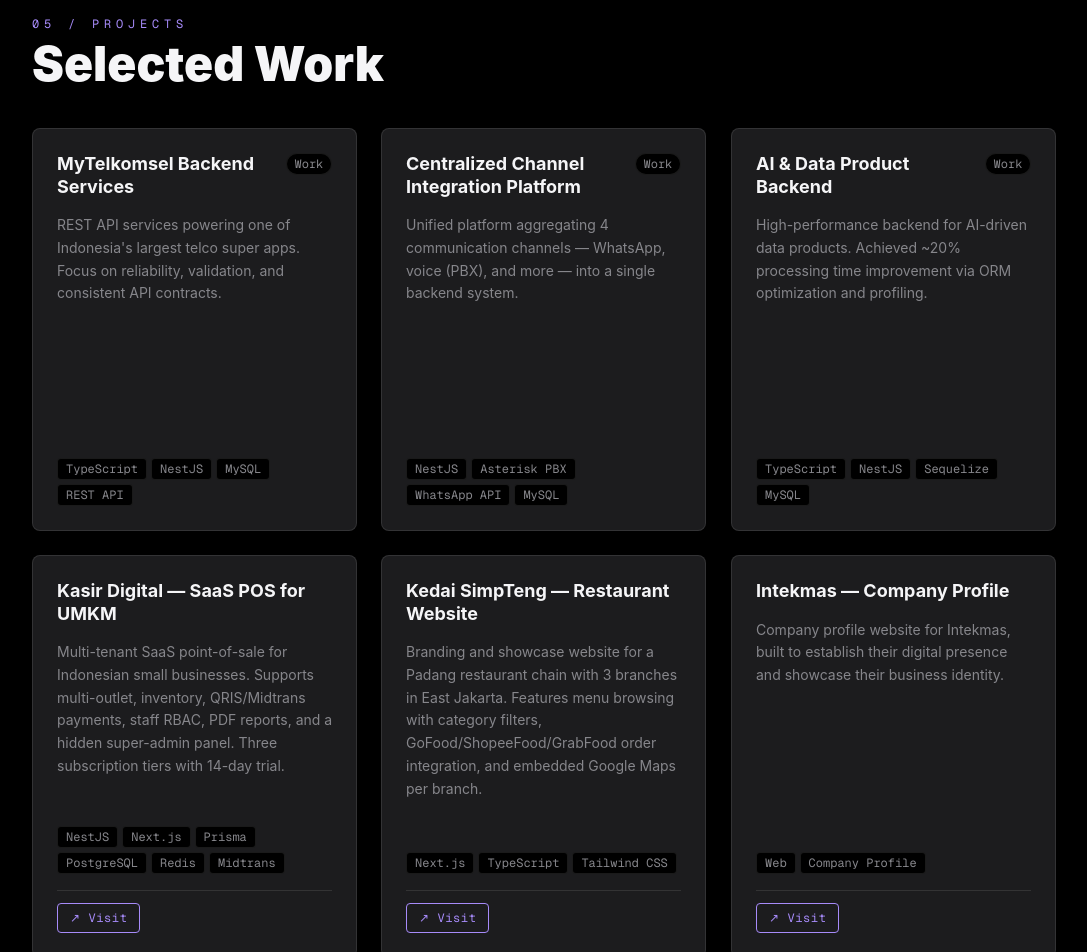
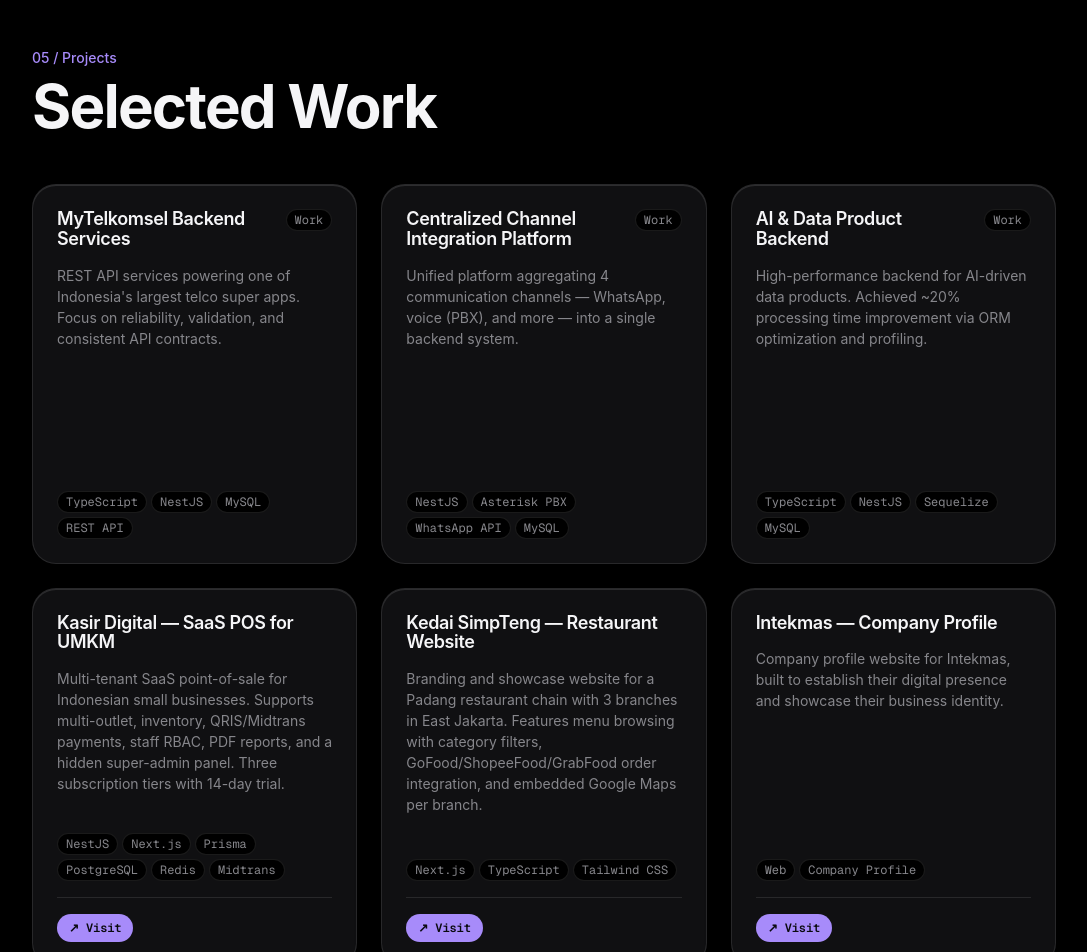
Before and after one commit to gilangmgm98/portofolio, a Next.js app: page / in a window 1280 px wide. Shown: the part 4040-4992 px from the top of the page, without its empty margins (96-1183 px from the left). Built offline with nearby package versions, Linux system fonts and the light colour scheme.

Commit message:
feat: glass project cards with lift hover, drop 3D tilt

```diff
--- a/src/components/sections/Projects.tsx
+++ b/src/components/sections/Projects.tsx
@@ -1,41 +1,22 @@
-'use client'
-
-import { useEffect, useRef } from 'react'
-import { gsap } from '@/lib/gsap'
 import { projects } from '@/data/projects'
 import ProjectCard from '@/components/ui/ProjectCard'
+import SectionHeading from '@/components/ui/SectionHeading'
+import { RevealGroup, RevealItem } from '@/components/motion/Reveal'
 
 export default function Projects() {
-  const sectionRef = useRef<HTMLElement>(null)
-  const gridRef = useRef<HTMLDivElement>(null)
-
-  useEffect(() => {
-    const ctx = gsap.context(() => {
-      const cards = gridRef.current?.querySelectorAll('.project-card-wrapper')
-      if (cards) {
-        gsap.from(cards, {
-          opacity: 0, y: 60, duration: 0.8, stagger: 0.15, ease: 'power3.out',
-          scrollTrigger: { trigger: sectionRef.current, start: 'top 80%' },
-        })
-      }
-    }, sectionRef)
-    return () => ctx.revert()
-  }, [])
-
   return (
-    <section ref={sectionRef} className="portfolio-section w-full min-h-screen flex flex-col items-center justify-center bg-cosmos-bg px-6 md:px-16 py-16">
-      <div className="max-w-5xl w-full">
-        <div className="mb-10">
-          <p className="text-cosmos-primary text-xs tracking-[0.4em] uppercase font-mono mb-2">05 / Projects</p>
-          <h2 className="text-4xl md:text-5xl font-black text-cosmos-text">Selected Work</h2>
+    <section className="portfolio-section flex min-h-screen w-full flex-col items-center justify-center px-6 py-24 md:px-16">
+      <div className="w-full max-w-5xl">
+        <div className="mb-12">
+          <SectionHeading label="05 / Projects" title="Selected Work" />
         </div>
-        <div ref={gridRef} className="grid md:grid-cols-2 lg:grid-cols-3 gap-6 auto-rows-fr">
+        <RevealGroup className="grid auto-rows-fr gap-6 md:grid-cols-2 lg:grid-cols-3">
           {projects.map((project) => (
-            <div key={project.title} className="project-card-wrapper h-full">
+            <RevealItem key={project.title} className="h-full">
               <ProjectCard project={project} />
-            </div>
+            </RevealItem>
           ))}
-        </div>
+        </RevealGroup>
       </div>
     </section>
   )
--- a/src/components/ui/ProjectCard.tsx
+++ b/src/components/ui/ProjectCard.tsx
@@ -1,7 +1,3 @@
-'use client'
-
-import { useRef } from 'react'
-import { gsap } from '@/lib/gsap'
 import type { Project } from '@/types'
 
 interface ProjectCardProps {
@@ -9,61 +5,40 @@
 }
 
 export default function ProjectCard({ project }: ProjectCardProps) {
-  const cardRef = useRef<HTMLDivElement>(null)
-
-  const handleMouseMove = (e: React.MouseEvent<HTMLDivElement>) => {
-    const card = cardRef.current
-    if (!card) return
-    const rect = card.getBoundingClientRect()
-    const rotateX = ((e.clientY - rect.top - rect.height / 2) / (rect.height / 2)) * -8
-    const rotateY = ((e.clientX - rect.left - rect.width / 2) / (rect.width / 2)) * 8
-    gsap.to(card, { rotateX, rotateY, duration: 0.3, ease: 'power2.out', transformPerspective: 800 })
-  }
-
-  const handleMouseLeave = () => {
-    gsap.to(cardRef.current, { rotateX: 0, rotateY: 0, duration: 0.5, ease: 'power2.out' })
-  }
-
   return (
-    <div
-      ref={cardRef}
-      onMouseMove={handleMouseMove}
-      onMouseLeave={handleMouseLeave}
-      className="h-full bg-cosmos-surface border border-cosmos-border rounded-lg p-6 flex flex-col gap-4 hover:border-cosmos-primary/40 transition-colors duration-300 will-change-transform"
-      style={{ transformStyle: 'preserve-3d' }}
-    >
+    <div className="glass flex h-full flex-col gap-4 rounded-3xl p-6 transition-[transform,border-color] duration-150 ease-out hover:-translate-y-1 hover:border-cosmos-primary/40">
       <div className="flex items-start justify-between">
-        <h3 className="text-cosmos-text font-bold text-lg leading-tight">{project.title}</h3>
+        <h3 className="text-lg font-semibold leading-heading tracking-heading text-cosmos-text">{project.title}</h3>
         {project.type === 'work' && (
-          <span className="text-xs bg-cosmos-bg border border-cosmos-border text-cosmos-muted px-2 py-0.5 rounded-full font-mono shrink-0 ml-2">
+          <span className="ml-2 shrink-0 rounded-full border border-cosmos-border bg-cosmos-bg px-2 py-0.5 font-mono text-xs text-cosmos-muted">
             Work
           </span>
         )}
       </div>
-      <p className="text-cosmos-muted text-sm leading-relaxed flex-1">{project.description}</p>
+      <p className="flex-1 text-sm leading-body text-cosmos-muted">{project.description}</p>
       <div className="flex flex-wrap gap-1">
         {project.tags.map((tag) => (
-          <span key={tag} className="text-xs bg-cosmos-bg border border-cosmos-border text-cosmos-muted px-2 py-0.5 rounded font-mono">
+          <span key={tag} className="rounded-full border border-cosmos-border bg-cosmos-bg px-2 py-0.5 font-mono text-xs text-cosmos-muted">
             {tag}
           </span>
         ))}
       </div>
       {project.type === 'side' && (project.githubUrl || project.liveUrl || project.isCurrentSite) && (
-        <div className="flex gap-3 pt-3 border-t border-cosmos-border mt-auto">
+        <div className="mt-auto flex gap-3 border-t border-cosmos-border pt-4">
           {project.githubUrl && (
             <a href={project.githubUrl} target="_blank" rel="noopener noreferrer" aria-label="GitHub"
-              className="flex items-center gap-1.5 px-3 py-1.5 rounded border border-cosmos-primary/70 text-cosmos-primary text-xs font-mono tracking-wider hover:bg-cosmos-primary hover:text-white transition-all duration-200">
+              className="btn-secondary !px-3 !py-1.5 !text-xs font-mono">
               ↗ Repo
             </a>
           )}
           {project.isCurrentSite ? (
-            <span className="flex items-center gap-1.5 px-3 py-1.5 rounded border border-cosmos-accent/40 text-cosmos-accent/80 text-xs font-mono tracking-wider">
+            <span className="flex items-center gap-1.5 rounded-full border border-cosmos-primary/40 px-3 py-1.5 font-mono text-xs text-cosmos-primary/80">
               ● You&apos;re here
             </span>
           ) : (
             project.liveUrl && (
               <a href={project.liveUrl} target="_blank" rel="noopener noreferrer" aria-label="Live"
-                className="flex items-center gap-1.5 px-3 py-1.5 rounded border border-cosmos-accent text-cosmos-accent text-xs font-mono tracking-wider hover:bg-cosmos-accent hover:text-cosmos-bg transition-all duration-200">
+                className="btn-primary !px-3 !py-1.5 !text-xs font-mono">
                 ↗ Visit
               </a>
             )
```
Also changed, not shown: 1 other file (tests, documents, lock files or other folders).
